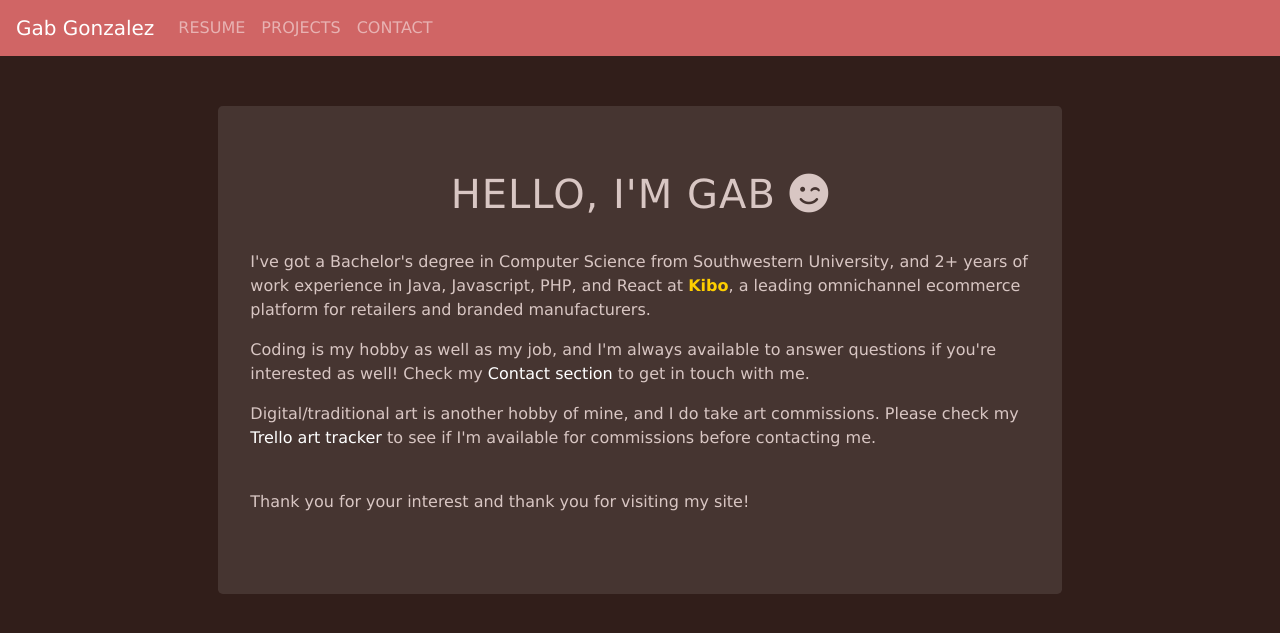
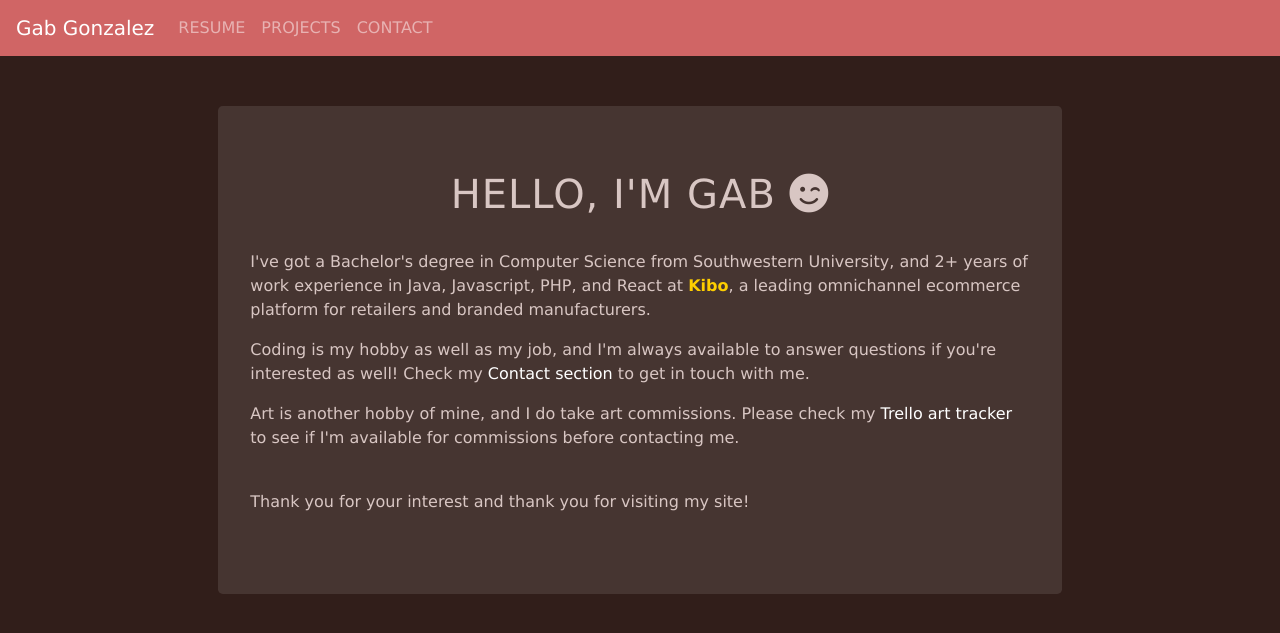
Before and after one commit to Serenamidori/serenamidori.github.io, a Jekyll site: the page built from index.html, in a window 1280 px wide. Shown: the top 633 px of the page. Built offline with Jekyll 4.4.1, drawn with Linux system fonts in a browser that asks for light colours; nearby versions of some CDN libraries.

Commit message:
fixed wording

```diff
--- a/index.html
+++ b/index.html
@@ -9,7 +9,7 @@ title: Gab - Home
     		<br>
 			<p>I've got a Bachelor's degree in Computer Science from Southwestern University, and 2+ years of work experience in Java, Javascript, PHP, and React at <a href="https://kibocommerce.com/" style="color:#FECE00"><b>Kibo</b></a>, a leading omnichannel ecommerce platform for retailers and branded manufacturers.</p>
 			<p>Coding is my hobby as well as my job, and I'm always available to answer questions if you're interested as well! Check my <a href="/contact">Contact section</a> to get in touch with me.</p>
-			<p>Digital/traditional art is another hobby of mine, and I do take art commissions. Please check my <a href="">Trello art tracker</a> to see if I'm available for commissions before contacting me.</p>
+			<p>Art is another hobby of mine, and I do take art commissions. Please check my <a href="https://trello.com/b/amyTPsoh/serenamidori-art-tracker">Trello art tracker</a> to see if I'm available for commissions before contacting me.</p>
 			<br><p>Thank you for your interest and thank you for visiting my site!</p>
 		</div>
 	</div>
```
